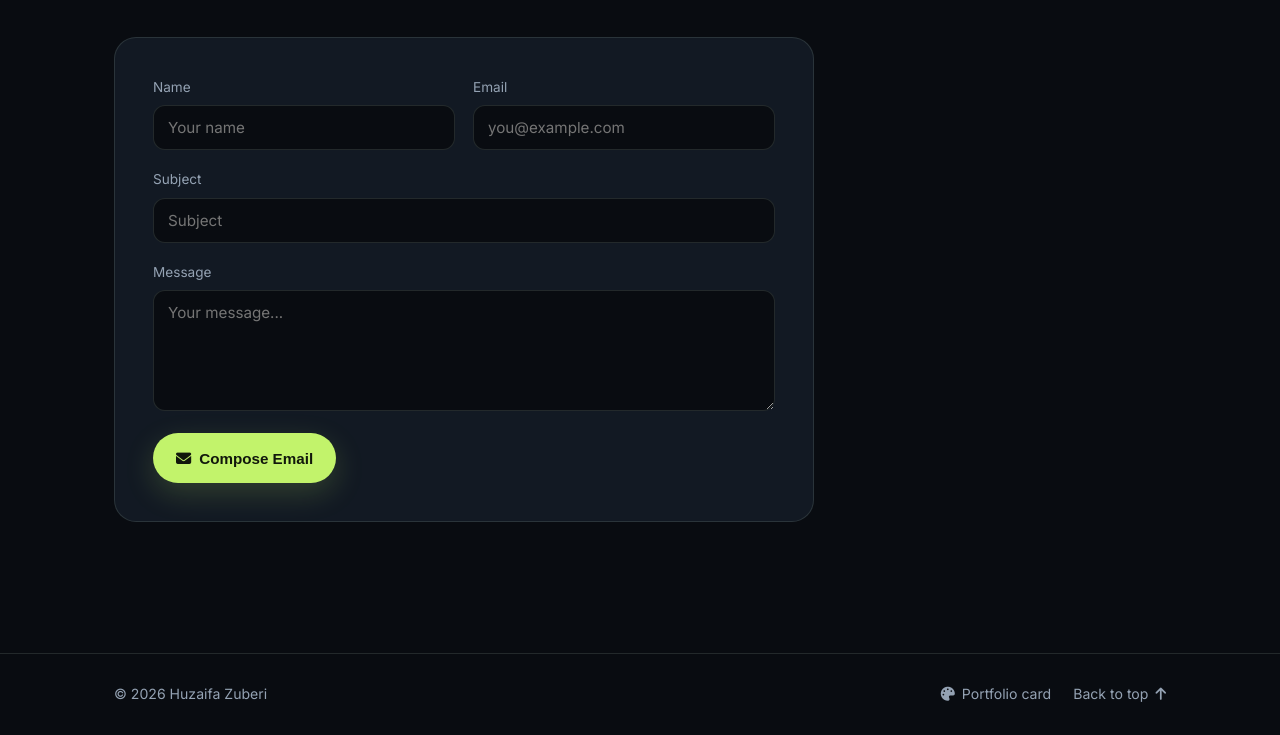
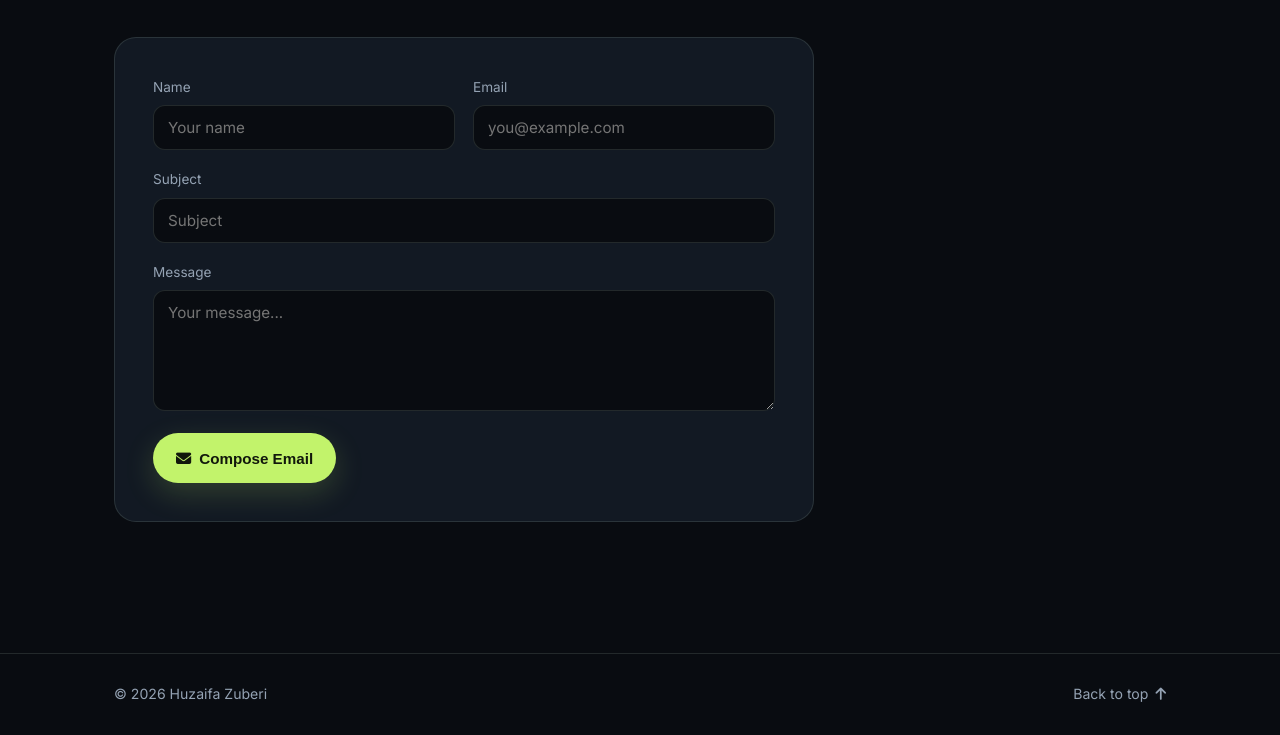
Before and after one commit to Huzaifa-zuberi/portfolio, a plain HTML site: page index.html in a window 1280 px wide. Shown: the part 5230-5965 px from the top of the page. Drawn offline with Linux system fonts and the light colour scheme.

Commit message:
Remove Canva link from portfolio footer

```diff
--- a/index.html
+++ b/index.html
@@ -342,9 +342,6 @@
     <div class="container footer-inner">
       <span>© <span id="year"></span> Huzaifa Zuberi</span>
       <div class="footer-links">
-        <a href="https://www.canva.com/d/g5gzP9McDOFhNId" target="_blank" rel="noopener" aria-label="View portfolio social preview in Canva">
-          <i class="fa-solid fa-palette" aria-hidden="true"></i> Portfolio card
-        </a>
         <a href="#top">Back to top <i class="fa-solid fa-arrow-up"></i></a>
       </div>
     </div>
```
